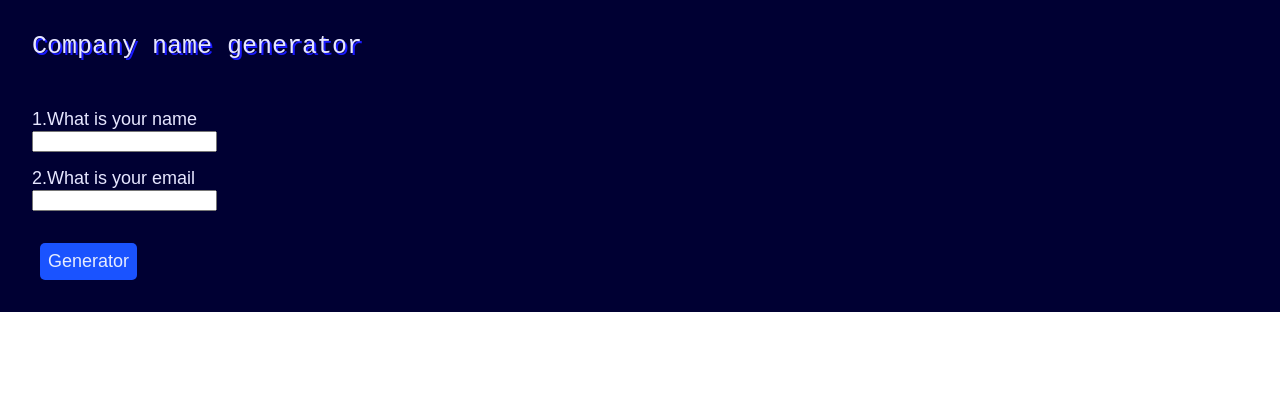
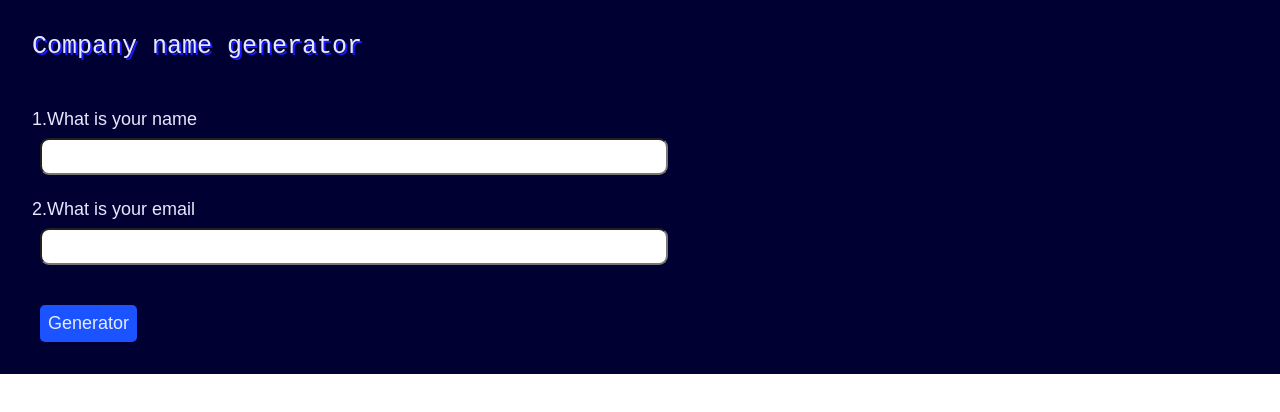
Before and after one commit to massoodbarsa/Name-generator, a React (Create React App) app in the folder name-generator/: page / in a window 1280 px wide. Shown: the top 412 px of the page. Built offline with nearby package versions, Linux system fonts and the light colour scheme.

Commit message:
react2.7

```diff
--- a/name-generator/src/components/App.js
+++ b/name-generator/src/components/App.js
@@ -81,8 +81,7 @@ class App extends Component {
       })
     }
 
-    const generator = { ...this.state
-    }
+    const generator = { ...this.state}
     if (this.state.generator) {
       store.setState({
         generator: false
--- a/name-generator/src/components/TextField.css
+++ b/name-generator/src/components/TextField.css
@@ -4,15 +4,14 @@
   font-size: 18px;
 }
 
-.TextField-label {
+.TextField-label{
   margin: 8px;
   width: 50%;
   padding: 8px;
   font-size: 15px;
-  border-radius: 5px;
+  border-radius: 9px;
 }
 
-.error {
+#error {
   border: 2px dotted  #ff00bf
-
 }
--- a/name-generator/src/components/TextField.js
+++ b/name-generator/src/components/TextField.js
@@ -26,7 +26,7 @@ export default class TextField extends React.Component{
       <div>{label}</div>
       <input
           className='TextField-label'
-          className={errorClass}
+          id={errorClass}
           type='text'
           value = {value}
           onChange={this.handleChange.bind(this)}
```
